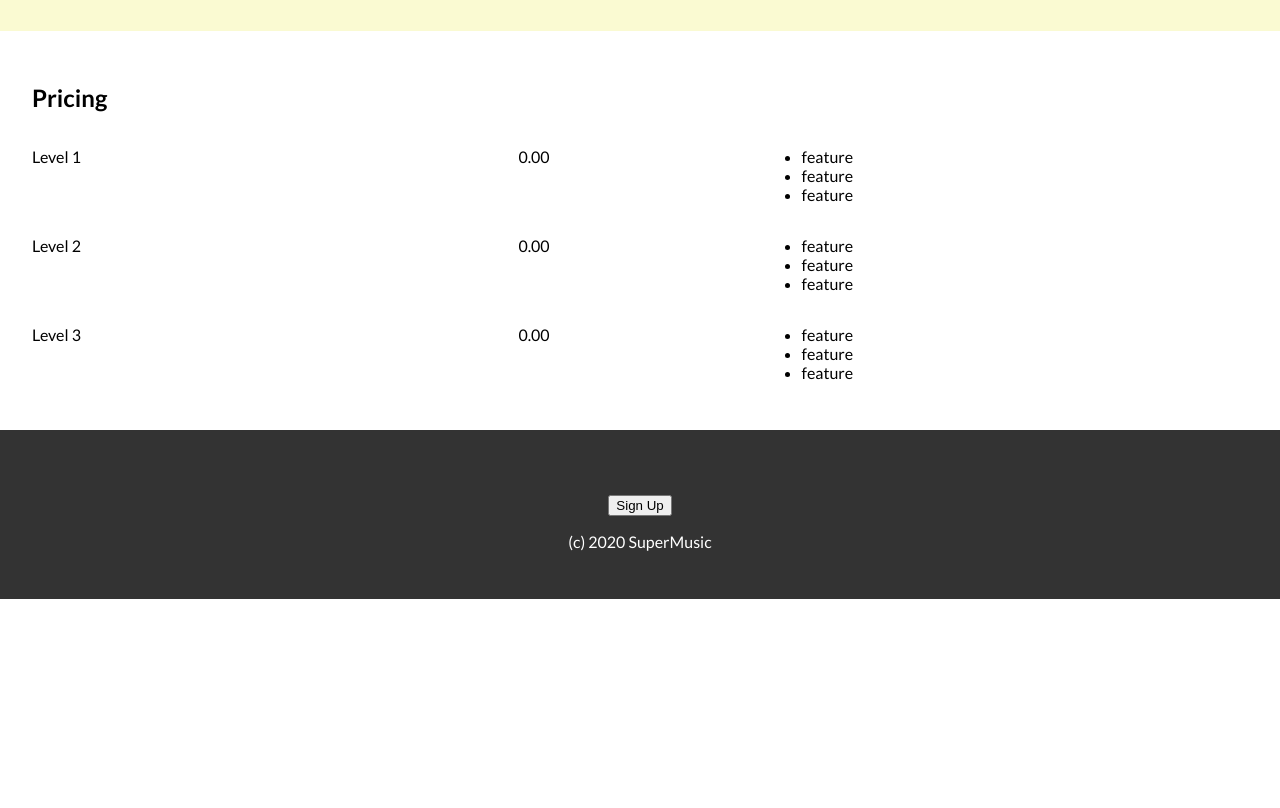
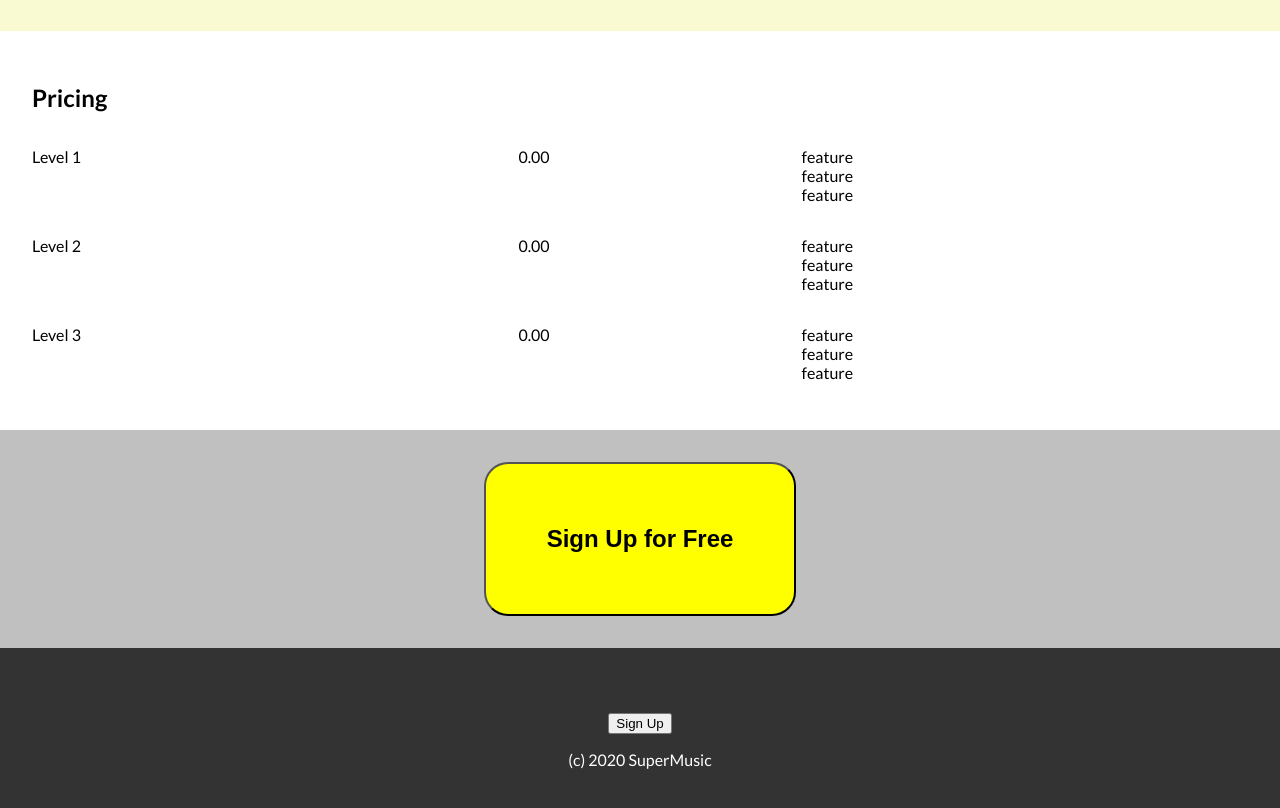
Before and after one commit to felixseeger/SuperMusicLandingPage, a plain HTML site: page index.html in a window 1280 px wide. Shown: the part 1600-2408 px from the top of the page. Before the commit the page ends 2199 px from the top, so only its background shows below. Drawn offline with Linux system fonts and the light colour scheme.

Commit message:
added cta

```diff
--- a/index.html
+++ b/index.html
@@ -25,6 +25,7 @@
           Lorem ipsum dolor sit amet consectetur adipisicing elit. Perferendis
           eos iure nisi provident deserunt nostrum?
         </p>
+        <button class="button-large">Sign Up Free</button>
       </div>
       <div class="welcome-img">
         <img src="http://source.unsplash.com/PDX_a_82obo/400x400" alt="music" />
@@ -71,6 +72,11 @@
         </div>
       </div>
     </section>
+
+    <section class="cta-level">
+      <button class="button-large">Sign Up for Free</button>
+    </section>
+
     <footer>
       <button>Sign Up</button>
       <p>(c) 2020 SuperMusic</p>
--- a/style.css
+++ b/style.css
@@ -4,7 +4,6 @@ body {
 	margin: 0;
 	font-family: 'Lato', sans-serif;
 	overflow-x: hidden;
-
 }
 
 section {
@@ -55,11 +54,9 @@ nav ul {
 }
 
 #features ul {
-
 }
 
 #pricing {
-
 }
 
 .pricing-level {
@@ -79,11 +76,11 @@ footer {
 		align-items: center;
 		display: flex;
 		width: 50%;
-        justify-content: space-between ;
+		justify-content: space-between;
 	}
 	nav ul li {
 		display: inline;
-
+		list-style-type: none;
 	}
 
 	nav button {
@@ -101,7 +98,28 @@ footer {
 		grid-column: 5/9;
 		width: 100%;
 		height: 50%;
+	}
+}
+.button-large{
+	font-weight: 600;
+	font-size: 24px;
+	border-radius:1em;
+	padding: 5% 5% 5% 5%;
+	background: yellow;
+}
+
+.cta-level{
+	background:silver;
+	text-align: center;
+}
+
+.pricing-level{
+	overflow: hidden;
+	grid-column: 1/3;
 
 }
 
+.pricing-level ul li{
+		display: block;
+		list-style-type: none;
 }
```
Lines whose indentation alone changed are shown as unchanged.
